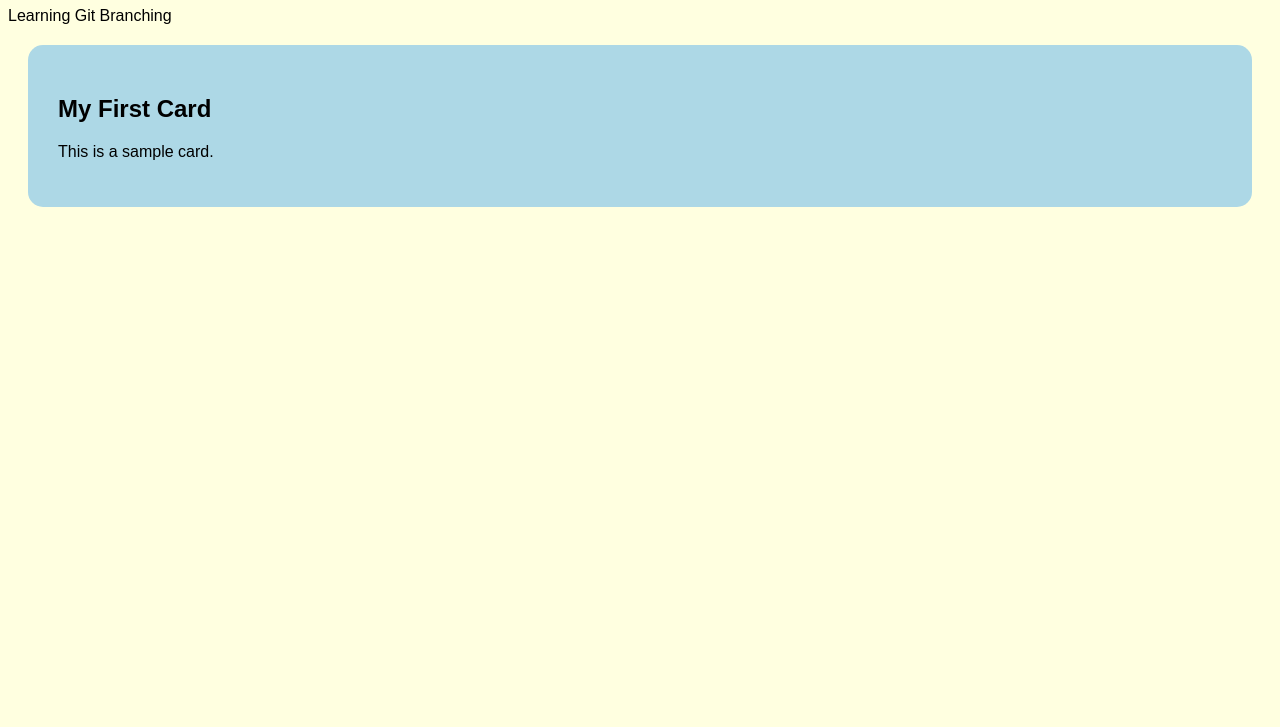
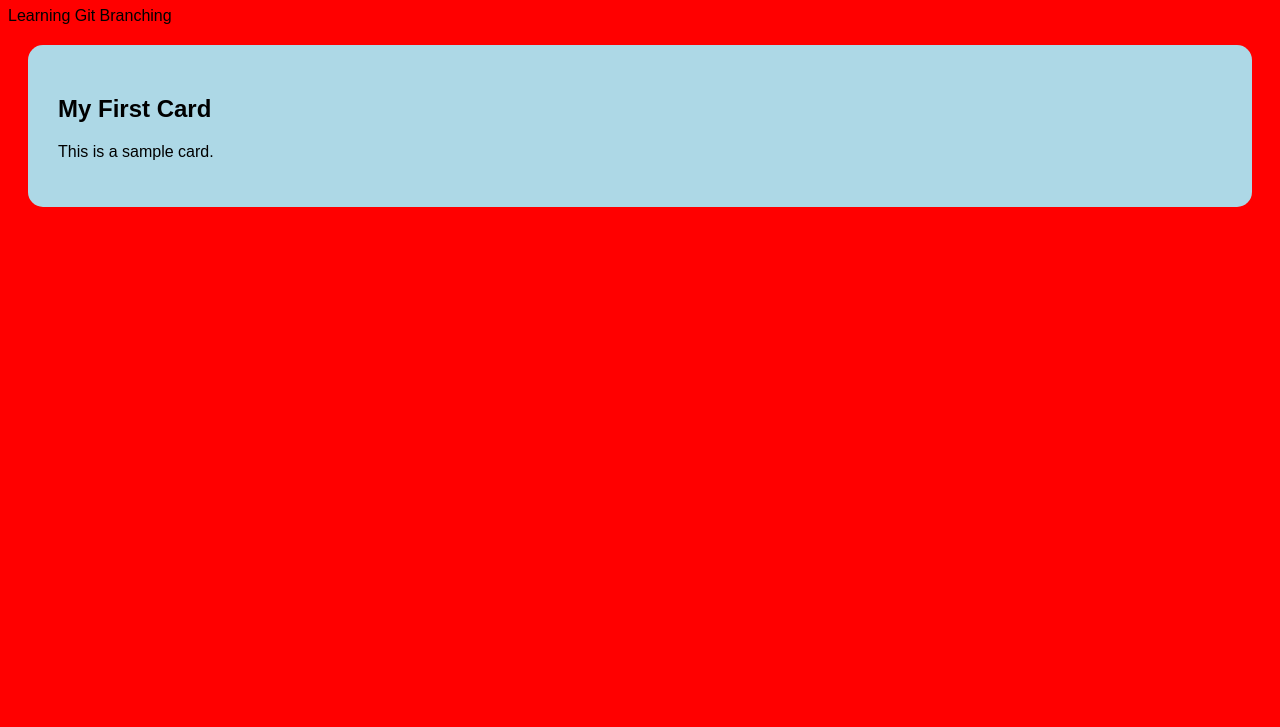
Before and after one commit to saadalislam/RollNumber_Section_GitLab, a plain HTML site: page index.html in a window 1280 px wide. Shown: the part 73-800 px from the top of the page. Drawn offline with Linux system fonts and the light colour scheme.

Commit message:
Change background color on main

```diff
--- a/index.css
+++ b/index.css
@@ -1,5 +1,5 @@
 body {
-    background-color: lightyellow;
+    background-color: red;;
     font-family: Arial;
 }
 
```
